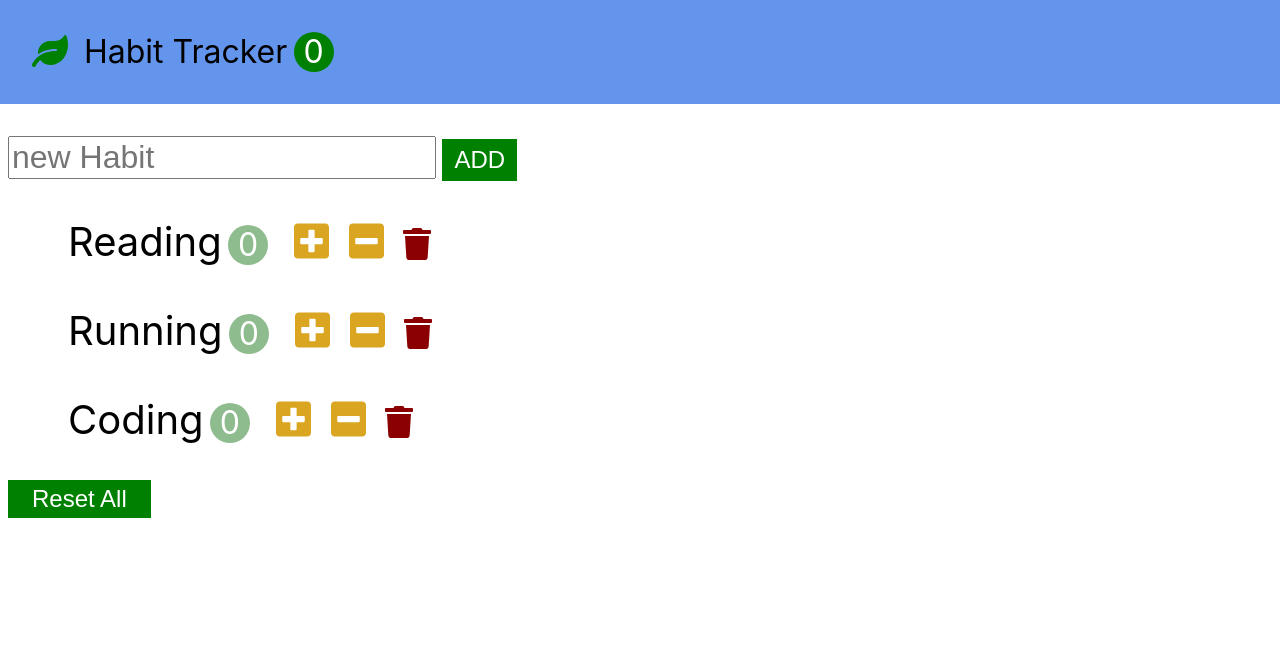
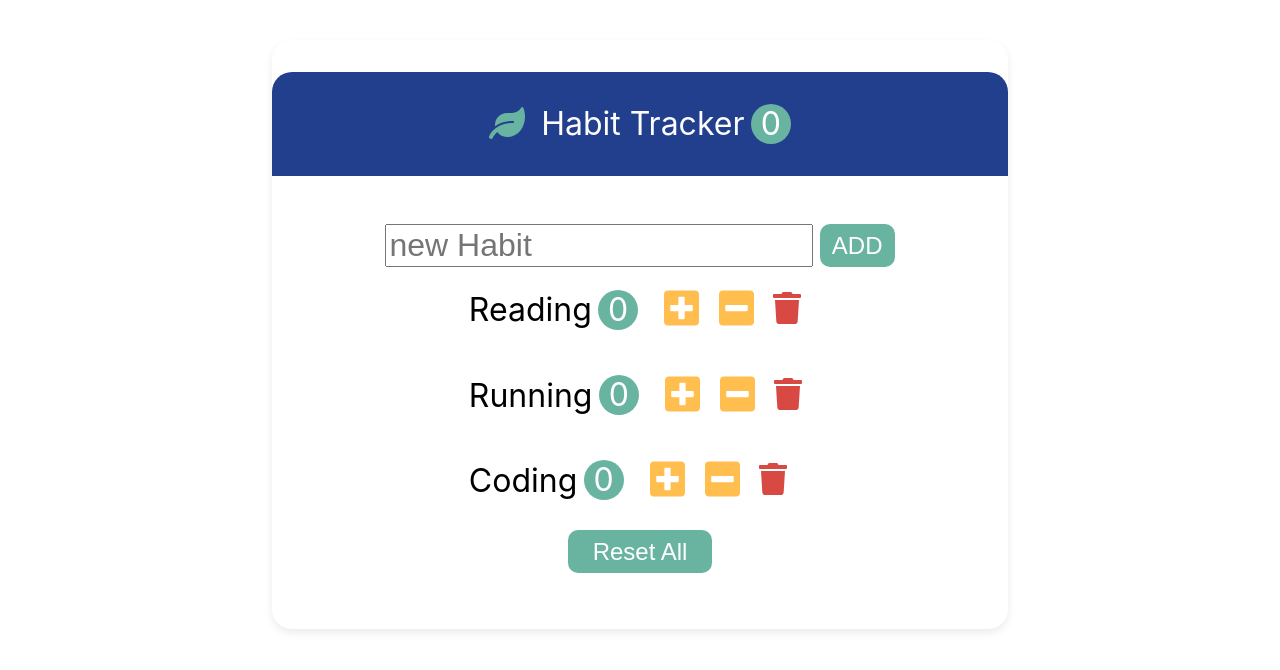
Before and after one commit to wondasom/habit-tracker, a React (Create React App) app: page / in a window 1280 px wide. Shown: the top 670 px of the page. Built offline with nearby package versions, Linux system fonts and the light colour scheme.

Commit message:
edit styling

```diff
--- a/src/App.css
+++ b/src/App.css
@@ -1,7 +1,19 @@
 * {
 	box-sizing: border-box;
-}* {
-  box-sizing: border-box;
+}
+
+ul {
+	margin-block-start: 0;
+	margin-block-end: 0;
+	padding-inline-start: 0;
+}
+
+.App {
+	width: 46em;
+	margin: 5vh auto;
+	box-shadow: 0 0.25rem 0.5rem 0 rgba(0, 0, 0, 0.08);
+  border-radius: 20px;
+  padding: 2em 0;
 }
 
 button {
@@ -11,13 +23,16 @@ button {
 }
 
 .navbar {
+	border-radius: 20px 20px 0 0;
 	font-size: 2rem;
 	padding: 1em;
-  background-color: cornflowerblue;
+	background-color: #223f8d;
+	color: #fcfcfc;
+	text-align: center;
 }
 
 .navbar-logo {
-  color: green;
+	color: #69b4a0;
 	margin-right: 0.5em;
 }
 
@@ -29,7 +44,7 @@ button {
 	height: 2.5rem;
 	line-height: 2.5rem;
 	margin-left: 0.2em;
-  background-color: green;
+	background-color: #69b4a0;
 	color: white;
 	border-radius: 50%;
 }
@@ -37,6 +52,19 @@ button {
 .habits {
 	padding: 0.5em;
 	padding-top: 2em;
+	width: 70%;
+	display: flex;
+	flex-direction: column;
+	justify-content: center;
+  align-items: center;
+  margin: 1em auto;
+  margin-bottom: 1em;
+}
+
+.add-form {
+	display: flex;
+	align-items: center;
+	justify-content: center;
 }
 
 .add-input {
@@ -51,14 +79,18 @@ button {
 	height: 100%;
 	font-size: 1.5rem;
 	padding: 0.3em 0.5em;
-  background-color: green;
+	background-color: #69b4a0;
 	color: white;
+	border-radius: 10px;
 }
 
 .habit {
-  font-size: 2.5rem;
-  padding: 0.5em;
+	font-size: 2rem;
+	padding: 0.6em;
 	list-style: none;
+	display: flex;
+	justify-content: flex-start;
+	align-items: center;
 }
 
 .habit-count {
@@ -70,7 +102,7 @@ button {
 	line-height: 2.5rem;
 	margin-left: 0.2em;
 	margin-right: 0.5em;
-  background-color: darkseagreen;
+	background-color: #69b4a0;
 	color: white;
 	border-radius: 50%;
 }
@@ -87,17 +119,20 @@ button {
 
 .habit-increase,
 .habit-decrease {
-  color: goldenrod;
+	color: #ffbe4d;
 }
 
 .habit-delete {
 	font-size: 2rem;
-  color: darkred;
+	color: #d84943;
 }
 
 .habits-reset {
 	font-size: 1.5rem;
-  padding: 0.2em 1em;
-  background-color: green;
+	padding: 0.3em 0.5em;
+	background-color: #69b4a0;
 	color: white;
+	border-radius: 10px;
+	width: 6em;
+	margin-top: 0.3em;
 }
--- a/src/app.jsx
+++ b/src/app.jsx
@@ -56,7 +56,7 @@ class App extends Component {
 
 	render() {
 		return (
-			<>
+			<div className='App'>
 				<NavBar
 					totalCount={this.state.habits.filter((item) => item.count > 0).length}
 				></NavBar>
@@ -68,7 +68,7 @@ class App extends Component {
 					onAdd={this.handleAdd}
 					onReset={this.handleReset}
 				/>
-			</>
+			</div>
 		);
 	}
 }
```
Lines whose indentation alone changed are shown as unchanged.
